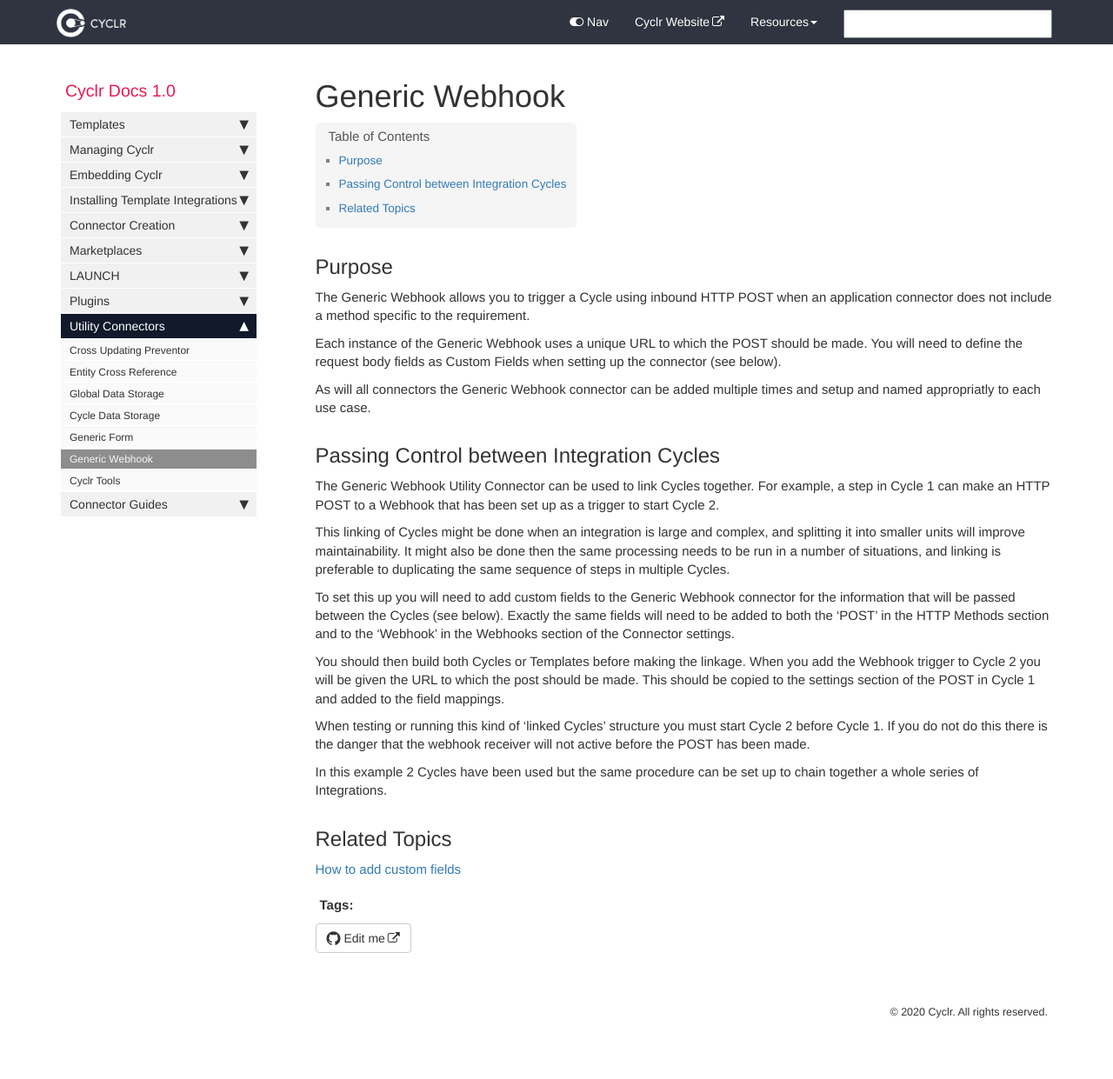
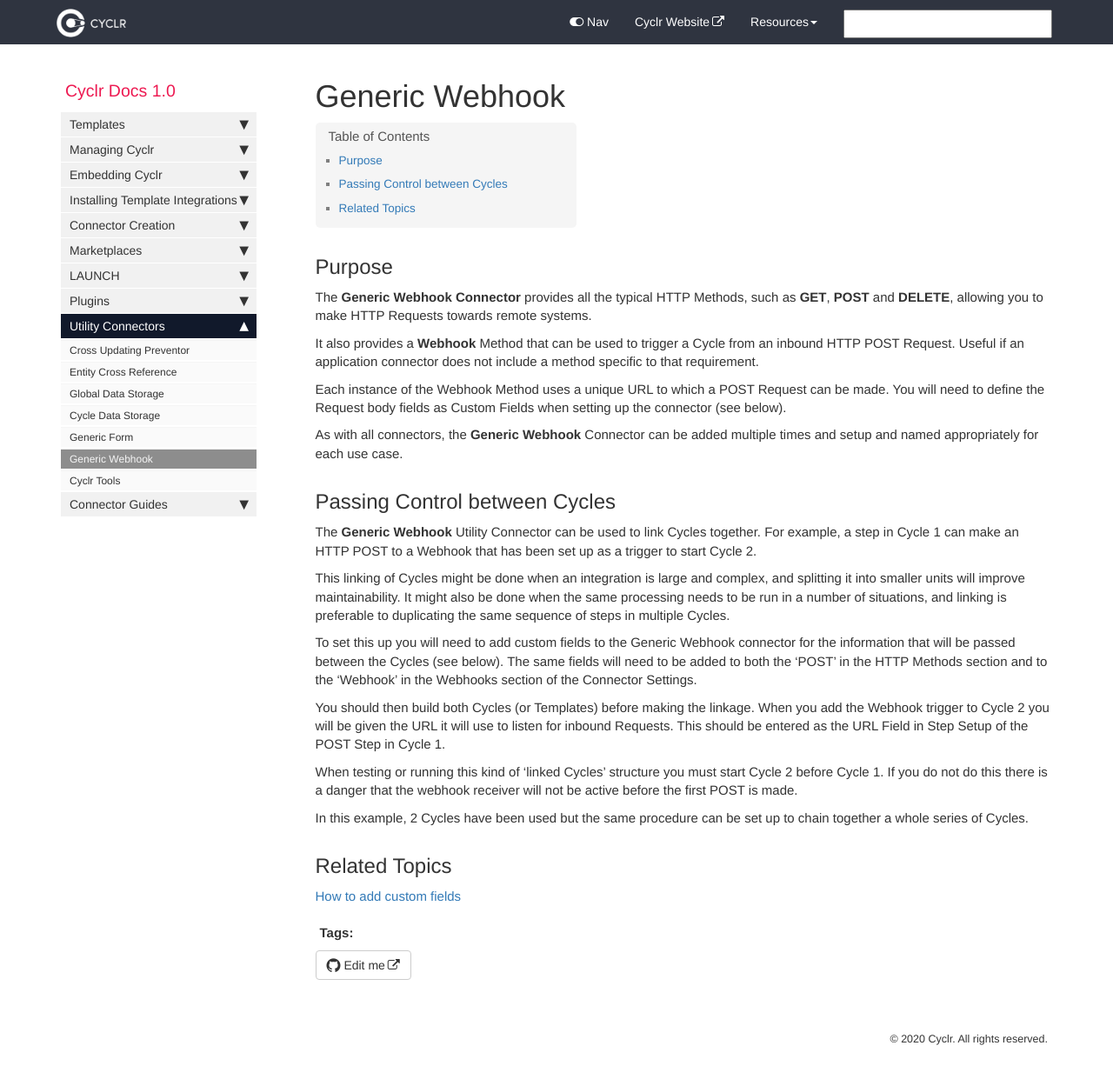
Before and after one commit to sneakysneak/docs, a Jekyll site: the page built from pages/utility-connectors/06-generic-webhook.md, in a window 1280 px wide and 1265 px high. Shown: the top 1241 px of the window at 87% size. Built offline with Jekyll 4.4.1, drawn with Linux system fonts in a browser that asks for light colours; nearby versions of some CDN libraries; comment, search, counter and statistics services are not loaded.

Commit message:
Tweaking.

```diff
--- a/pages/utility-connectors/06-generic-webhook.md
+++ b/pages/utility-connectors/06-generic-webhook.md
@@ -7,25 +7,27 @@ tags: [utility-connector]
 
 ## Purpose
 
-The Generic Webhook allows you to trigger a Cycle using inbound HTTP POST when an application connector does not include a method specific to the requirement.
+The **Generic Webhook Connector** provides all the typical HTTP Methods, such as **GET**, **POST** and **DELETE**, allowing you to make HTTP Requests towards remote systems.
 
-Each instance of the Generic Webhook uses a unique URL to which the POST should be made.  You will need to define the request body fields as Custom Fields when setting up the connector (see below).
+It also provides a **Webhook** Method that can be used to trigger a Cycle from an inbound HTTP POST Request.  Useful if an application connector does not include a method specific to that requirement.
 
-As will all connectors the Generic Webhook connector can be added multiple times and setup and named appropriatly to each use case.
+Each instance of the Webhook Method uses a unique URL to which a POST Request can be made.  You will need to define the Request body fields as Custom Fields when setting up the connector (see below).
 
-## Passing Control between Integration Cycles
+As with all connectors, the **Generic Webhook** Connector can be added multiple times and setup and named appropriately for each use case.
 
-The Generic Webhook Utility Connector can be used to link Cycles together.  For example, a step in Cycle 1 can make an HTTP POST to a Webhook that has been set up as a trigger to start Cycle 2.
+## Passing Control between Cycles
 
-This linking of Cycles might be done when an integration is large and complex, and splitting it into smaller units will improve maintainability.  It might also be done then the same processing needs to be run in a number of situations, and linking is preferable to duplicating the same sequence of steps in multiple Cycles.
+The **Generic Webhook** Utility Connector can be used to link Cycles together.  For example, a step in Cycle 1 can make an HTTP POST to a Webhook that has been set up as a trigger to start Cycle 2.
 
-To set this up you will need to add custom fields to the Generic Webhook connector for the information that will be passed between the Cycles (see below).  Exactly the same fields will need to be added to both the 'POST' in the HTTP Methods section and to the 'Webhook' in the Webhooks section of the Connector settings.
+This linking of Cycles might be done when an integration is large and complex, and splitting it into smaller units will improve maintainability.  It might also be done when the same processing needs to be run in a number of situations, and linking is preferable to duplicating the same sequence of steps in multiple Cycles.
 
-You should then build both Cycles or Templates before making the linkage.  When you add the Webhook trigger to Cycle 2 you will be given the URL to which the post should be made.  This should be copied to the settings section of the POST in Cycle 1 and added to the field mappings.
+To set this up you will need to add custom fields to the Generic Webhook connector for the information that will be passed between the Cycles (see below).  The same fields will need to be added to both the 'POST' in the HTTP Methods section and to the 'Webhook' in the Webhooks section of the Connector Settings.
 
-When testing or running this kind of 'linked Cycles' structure you must start Cycle 2 before Cycle 1.  If you do not do this there is the danger that the webhook receiver will not active before the POST has been made.
+You should then build both Cycles (or Templates) before making the linkage.  When you add the Webhook trigger to Cycle 2 you will be given the URL it will use to listen for inbound Requests.  This should be entered as the URL Field in Step Setup of the POST Step in Cycle 1.
 
-In this example 2 Cycles have been used but the same procedure can be set up to chain together a whole series of Integrations.
+When testing or running this kind of 'linked Cycles' structure you must start Cycle 2 before Cycle 1.  If you do not do this there is a danger that the webhook receiver will not be active before the first POST is made.
+
+In this example, 2 Cycles have been used but the same procedure can be set up to chain together a whole series of Cycles.
 
 ## Related Topics
 
```
